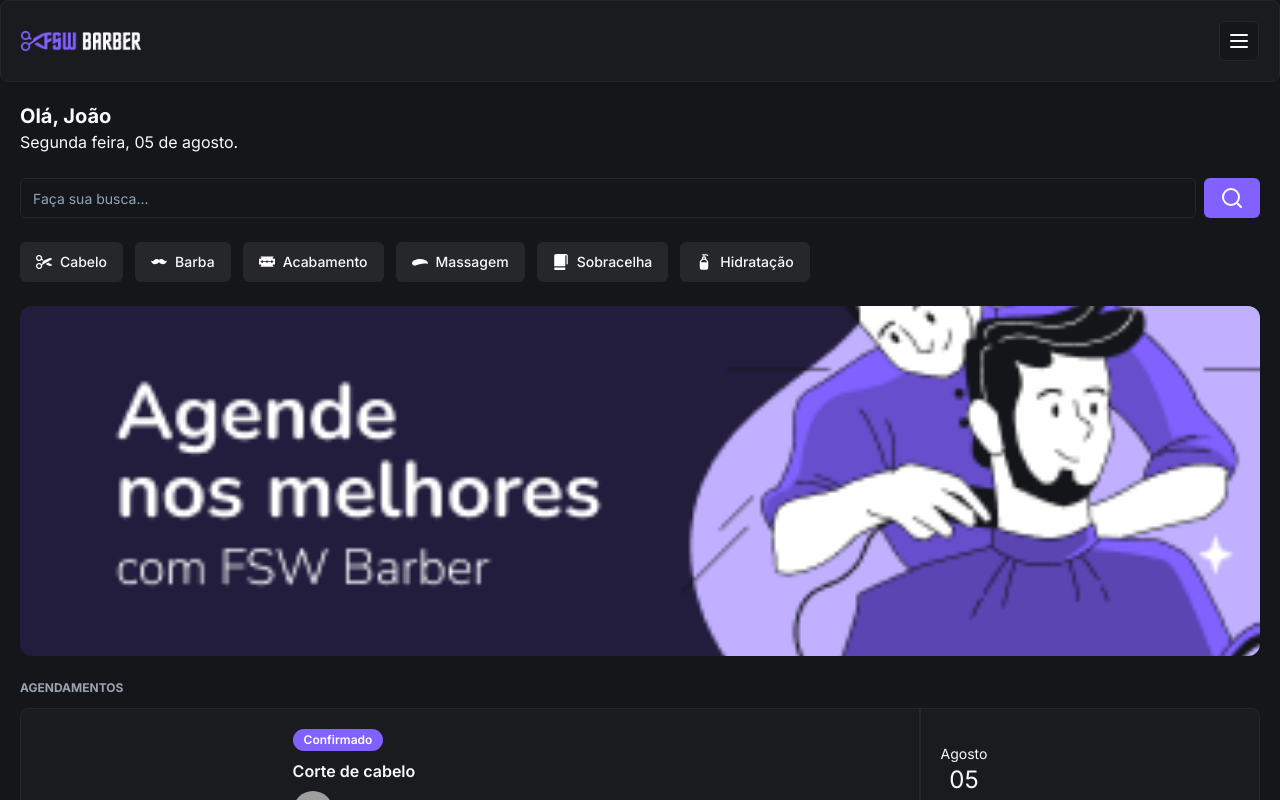
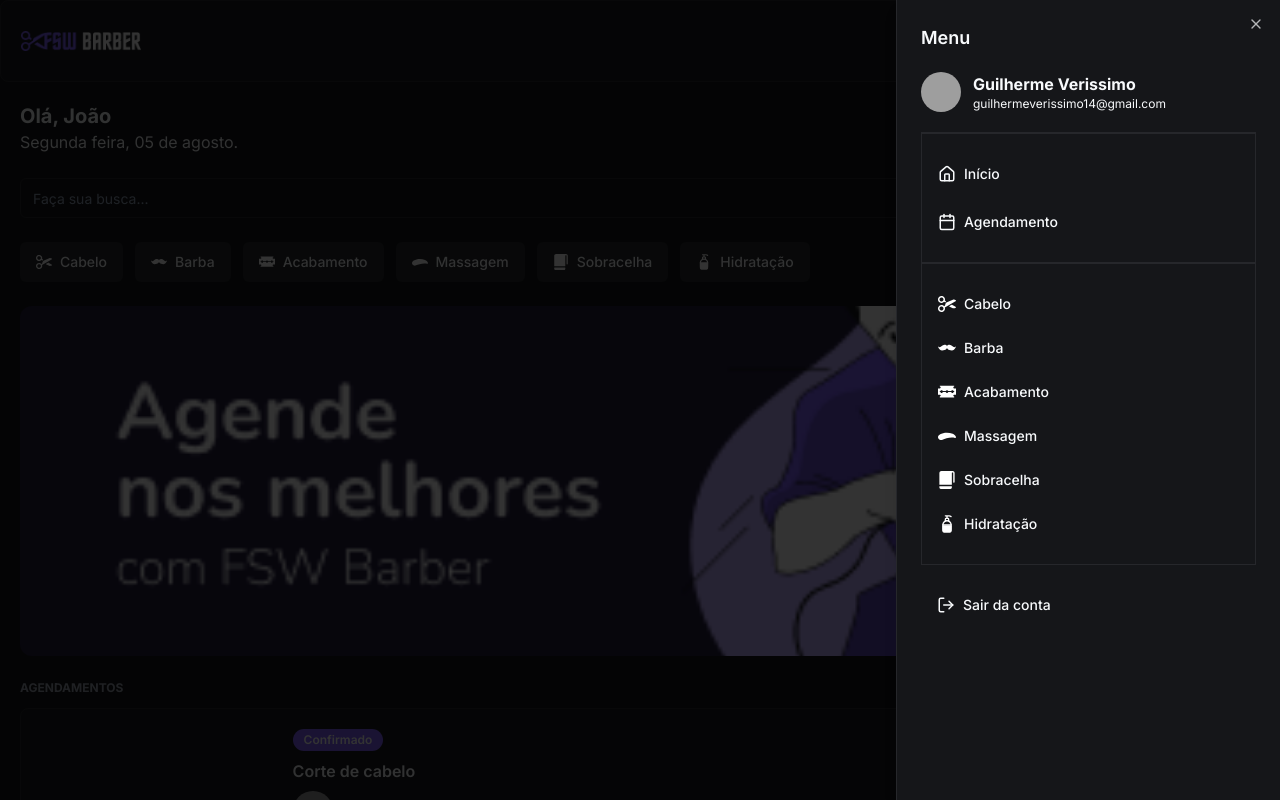
Before and after one commit to guilhermeverissimo14/barber-web, a Next.js app: page / in a window 1280 px wide. Both pictures are taken after a click on the button 1239 px from the left and 41 px from the top of the page. Shown: the top 800 px of the page. Built offline with nearby package versions, Linux system fonts and the light colour scheme; no server answers; the database is empty; grey boxes are pictures that could not be loaded.

Commit message:
feat:add sidebar

```diff
--- a/app/_components/Header.tsx
+++ b/app/_components/Header.tsx
@@ -1,16 +1,89 @@
 import Image from "next/image";
 import { Card, CardContent } from "./ui/card";
 import { Button } from "./ui/button";
-import { MenuIcon } from "lucide-react";
+import { CalendarIcon, HomeIcon, LogOutIcon, MenuIcon } from "lucide-react";
+import { Sheet, SheetClose, SheetContent, SheetHeader, SheetTitle, SheetTrigger } from "./ui/sheet";
+import { quikSearchOptions } from "../_constants/search";
+import { Avatar, AvatarImage } from "./ui/avatar";
+import Link from "next/link";
+
 
 const Header = () => {
     return (
         <Card>
             <CardContent className=" flex flex-grow p-5 justify-between items-center">
                 <Image src="/logo.png" alt="logo barber" width={120} height={18} />
-                <Button size="icon" variant="outline">
-                    <MenuIcon />
-                </Button>
+
+                <Sheet>
+                    <SheetTrigger asChild>
+                        <Button size="icon" variant="outline">
+                            <MenuIcon />
+                        </Button>
+                    </SheetTrigger>
+                    <SheetContent className="overflow-y-auto">
+                        <SheetHeader>
+                            <SheetTitle className="text-left">Menu</SheetTitle>
+                        </SheetHeader>
+
+                        <div className=" flex itemns-center py-5 gap-3 border-b border-solid">
+                            <Avatar>
+                                <AvatarImage src="https://images.pexels.com/photos/28114092/pexels-photo-28114092/free-photo-of-tecnologia-computador-pc-moderno.jpeg?auto=compress&cs=tinysrgb&w=400" />
+                            </Avatar>
+
+                            <div>
+                                <p className="font-bold">Guilherme Verissimo</p>
+                                <p className="text-xs">guilhermeverissimo14@gmail.com</p>
+                            </div>
+                        </div>
+
+                        <div className=" flex flex-col gap-2  py-5 border b border-solid">
+                            <SheetClose asChild>
+                                <Button className="justify-start gap-2" variant="ghost">
+                                    <Link className="flex items-center gap-2" href="/">
+                                        <HomeIcon size={18} />
+                                        Início
+                                    </Link>
+                                </Button>
+                            </SheetClose>
+                            <Button className="justify-start gap-2" variant="ghost">
+                                <CalendarIcon size={18} />
+                                Agendamento
+                            </Button>
+                        </div>
+                        <div className=" flex flex-col gap-1  py-5 border b border-solid">
+
+                            {quikSearchOptions.map(option => (
+
+                                <Button
+                                    key={option.title}
+                                    className="justify-start gap-2"
+                                    variant="ghost"
+                                >
+                                    <Image
+                                        alt={option.title}
+                                        src={option.imageUrl}
+                                        height={18}
+                                        width={18}
+                                    />
+
+                                    {option.title}
+
+                                </Button>
+
+                            ))}
+                        </div>
+
+                        <div className=" flex flex-col gap-2  py-5">
+
+                            <Button variant="ghost" className="justify-start gap-2">
+                                <LogOutIcon size={18} />
+                                Sair da conta
+                            </Button>
+
+                        </div>
+                    </SheetContent>
+                </Sheet>
+
             </CardContent>
         </Card>
     )
--- /dev/null
+++ b/app/_components/ui/sheet.tsx
@@ -0,0 +1,140 @@
+"use client"
+
+import * as React from "react"
+import * as SheetPrimitive from "@radix-ui/react-dialog"
+import { cva, type VariantProps } from "class-variance-authority"
+import { X } from "lucide-react"
+
+import { cn } from "@/app/_lib/utils"
+
+const Sheet = SheetPrimitive.Root
+
+const SheetTrigger = SheetPrimitive.Trigger
+
+const SheetClose = SheetPrimitive.Close
+
+const SheetPortal = SheetPrimitive.Portal
+
+const SheetOverlay = React.forwardRef<
+  React.ElementRef<typeof SheetPrimitive.Overlay>,
+  React.ComponentPropsWithoutRef<typeof SheetPrimitive.Overlay>
+>(({ className, ...props }, ref) => (
+  <SheetPrimitive.Overlay
+    className={cn(
+      "fixed inset-0 z-50 bg-black/80  data-[state=open]:animate-in data-[state=closed]:animate-out data-[state=closed]:fade-out-0 data-[state=open]:fade-in-0",
+      className
+    )}
+    {...props}
+    ref={ref}
+  />
+))
+SheetOverlay.displayName = SheetPrimitive.Overlay.displayName
+
+const sheetVariants = cva(
+  "fixed z-50 gap-4 bg-background p-6 shadow-lg transition ease-in-out data-[state=open]:animate-in data-[state=closed]:animate-out data-[state=closed]:duration-300 data-[state=open]:duration-500",
+  {
+    variants: {
+      side: {
+        top: "inset-x-0 top-0 border-b data-[state=closed]:slide-out-to-top data-[state=open]:slide-in-from-top",
+        bottom:
+          "inset-x-0 bottom-0 border-t data-[state=closed]:slide-out-to-bottom data-[state=open]:slide-in-from-bottom",
+        left: "inset-y-0 left-0 h-full w-3/4 border-r data-[state=closed]:slide-out-to-left data-[state=open]:slide-in-from-left sm:max-w-sm",
+        right:
+          "inset-y-0 right-0 h-full w-3/4  border-l data-[state=closed]:slide-out-to-right data-[state=open]:slide-in-from-right sm:max-w-sm",
+      },
+    },
+    defaultVariants: {
+      side: "right",
+    },
+  }
+)
+
+interface SheetContentProps
+  extends React.ComponentPropsWithoutRef<typeof SheetPrimitive.Content>,
+    VariantProps<typeof sheetVariants> {}
+
+const SheetContent = React.forwardRef<
+  React.ElementRef<typeof SheetPrimitive.Content>,
+  SheetContentProps
+>(({ side = "right", className, children, ...props }, ref) => (
+  <SheetPortal>
+    <SheetOverlay />
+    <SheetPrimitive.Content
+      ref={ref}
+      className={cn(sheetVariants({ side }), className)}
+      {...props}
+    >
+      {children}
+      <SheetPrimitive.Close className="absolute right-4 top-4 rounded-sm opacity-70 ring-offset-background transition-opacity hover:opacity-100 focus:outline-none focus:ring-2 focus:ring-ring focus:ring-offset-2 disabled:pointer-events-none data-[state=open]:bg-secondary">
+        <X className="h-4 w-4" />
+        <span className="sr-only">Close</span>
+      </SheetPrimitive.Close>
+    </SheetPrimitive.Content>
+  </SheetPortal>
+))
+SheetContent.displayName = SheetPrimitive.Content.displayName
+
+const SheetHeader = ({
+  className,
+  ...props
+}: React.HTMLAttributes<HTMLDivElement>) => (
+  <div
+    className={cn(
+      "flex flex-col space-y-2 text-center sm:text-left",
+      className
+    )}
+    {...props}
+  />
+)
+SheetHeader.displayName = "SheetHeader"
+
+const SheetFooter = ({
+  className,
+  ...props
+}: React.HTMLAttributes<HTMLDivElement>) => (
+  <div
+    className={cn(
+      "flex flex-col-reverse sm:flex-row sm:justify-end sm:space-x-2",
+      className
+    )}
+    {...props}
+  />
+)
+SheetFooter.displayName = "SheetFooter"
+
+const SheetTitle = React.forwardRef<
+  React.ElementRef<typeof SheetPrimitive.Title>,
+  React.ComponentPropsWithoutRef<typeof SheetPrimitive.Title>
+>(({ className, ...props }, ref) => (
+  <SheetPrimitive.Title
+    ref={ref}
+    className={cn("text-lg font-semibold text-foreground", className)}
+    {...props}
+  />
+))
+SheetTitle.displayName = SheetPrimitive.Title.displayName
+
+const SheetDescription = React.forwardRef<
+  React.ElementRef<typeof SheetPrimitive.Description>,
+  React.ComponentPropsWithoutRef<typeof SheetPrimitive.Description>
+>(({ className, ...props }, ref) => (
+  <SheetPrimitive.Description
+    ref={ref}
+    className={cn("text-sm text-muted-foreground", className)}
+    {...props}
+  />
+))
+SheetDescription.displayName = SheetPrimitive.Description.displayName
+
+export {
+  Sheet,
+  SheetPortal,
+  SheetOverlay,
+  SheetTrigger,
+  SheetClose,
+  SheetContent,
+  SheetHeader,
+  SheetFooter,
+  SheetTitle,
+  SheetDescription,
+}
--- a/app/page.tsx
+++ b/app/page.tsx
@@ -3,7 +3,6 @@
 import { Button } from "./_components/ui/button";
 import { Input } from "./_components/ui/input";
 import Image from "next/image";
-import { Card, CardContent } from "./_components/ui/card";
 import { db } from "./_lib/prisma";
 import BarberShopItem from "./_components/BarberShop-item";
 import { quikSearchOptions } from "./_constants/search";
--- a/package.json
+++ b/package.json
@@ -15,6 +15,7 @@
   "dependencies": {
     "@prisma/client": "^5.18.0",
     "@radix-ui/react-avatar": "^1.1.0",
+    "@radix-ui/react-dialog": "^1.1.1",
     "@radix-ui/react-slot": "^1.1.0",
     "class-variance-authority": "^0.7.0",
     "clsx": "^2.1.1",
```
Also changed, not shown: 1 other file (tests, documents, lock files or other folders).
